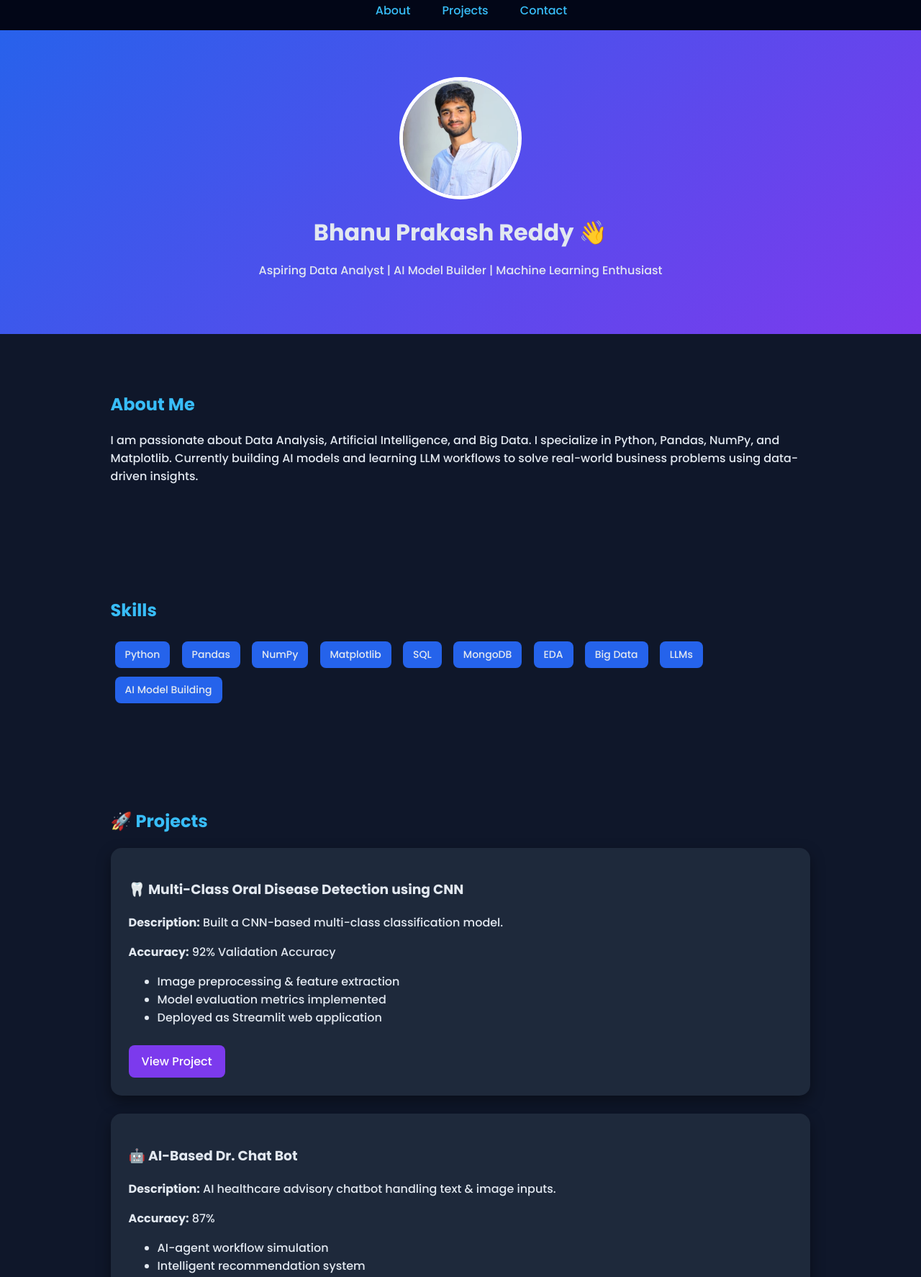
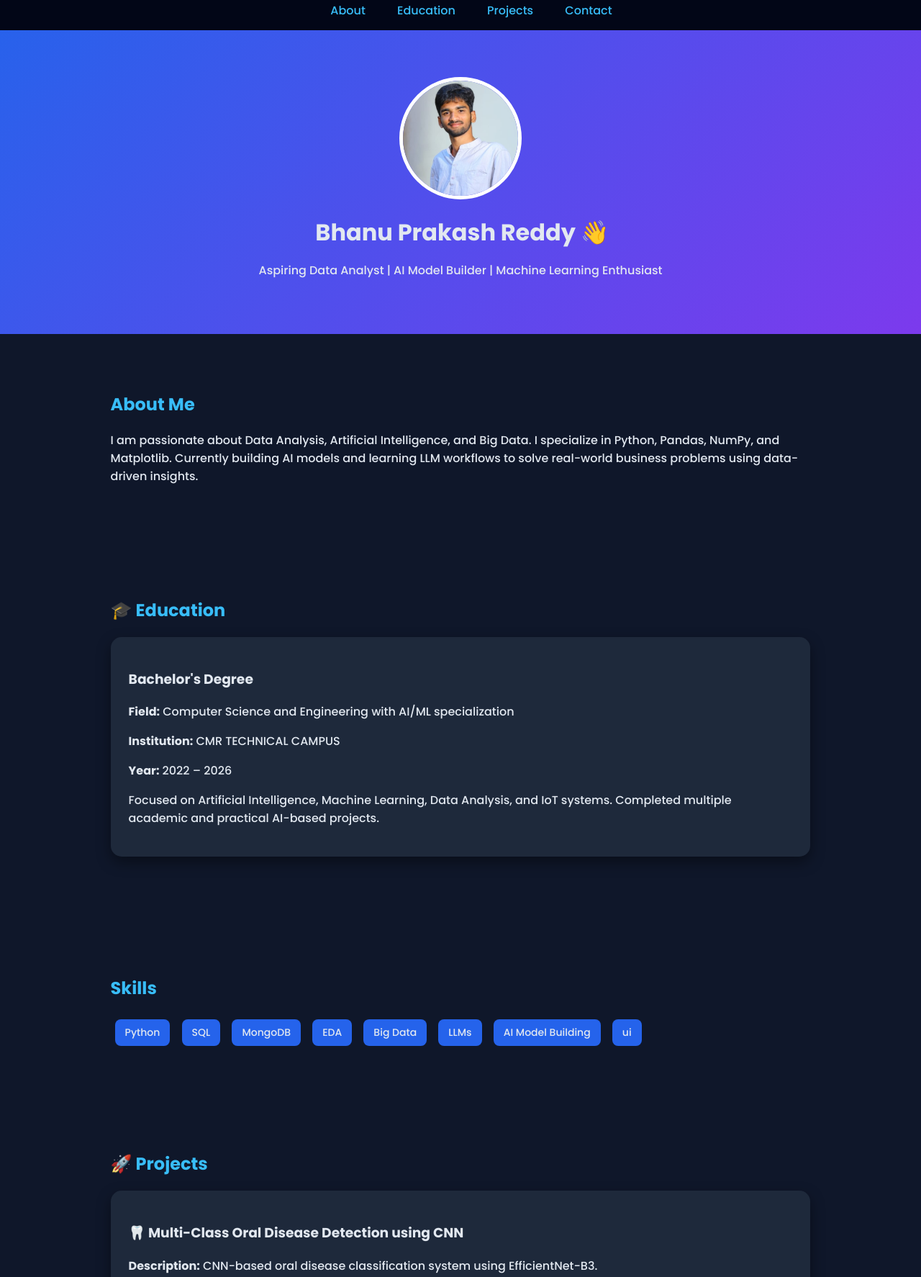
Before and after one commit to bhanub22/bhanuprakashreddy-.github.io, a plain HTML site: page index.html in a window 1280 px wide. Shown: the part 13-1787 px from the top of the page at 72% size. Drawn offline with Linux system fonts and the light colour scheme.

Commit message:
Enhance header and add education section
Added education section with details about the Bachelor's degree and updated header with an ID for animation.

```diff
--- a/index.html
+++ b/index.html
@@ -42,8 +42,9 @@ color:white;
 /* HEADER */
 header{
 text-align:center;
-padding:120px 20px 60px; /* extra top padding for fixed nav */
+padding:120px 20px 60px;
 background:linear-gradient(135deg,#2563eb,#7c3aed);
+overflow:hidden;
 }
 
 header img{
@@ -57,6 +58,12 @@ object-fit:cover;
 h1{
 margin:15px 0 5px;
 font-size:32px;
+transition:transform 1.5s ease;
+}
+
+/* Animation after 5 seconds */
+.move{
+transform:translateX(50px);
 }
 
 /* SECTIONS */
@@ -100,6 +107,7 @@ background:#7c3aed;
 color:white;
 border-radius:8px;
 margin-top:10px;
+margin-right:10px;
 text-decoration:none;
 }
 
@@ -123,6 +131,7 @@ font-size:14px;
 <!-- NAVBAR -->
 <nav>
 <a href="#about">About</a>
+<a href="#education">Education</a>
 <a href="#projects">Projects</a>
 <a href="#contact">Contact</a>
 </nav>
@@ -130,7 +139,7 @@ font-size:14px;
 <!-- HEADER -->
 <header>
 <img src="bhanu.jpg" alt="Bhanu Photo">
-<h1>Bhanu Prakash Reddy 👋</h1>
+<h1 id="mainName">Bhanu Prakash Reddy 👋</h1>
 <p>Aspiring Data Analyst | AI Model Builder | Machine Learning Enthusiast</p>
 </header>
 
@@ -144,20 +153,35 @@ Currently building AI models and learning LLM workflows to solve real-world busi
 </p>
 </section>
 
+<!-- EDUCATION -->
+<section id="education">
+<h2>🎓 Education</h2>
+
+<div class="card">
+<h3>Bachelor's Degree</h3>
+<p><strong>Field:</strong> Computer Science and Engineering with AI/ML specialization </p>
+<p><strong>Institution:</strong> CMR TECHNICAL CAMPUS</p>
+<p><strong>Year:</strong> 2022 – 2026</p>
+<p>
+Focused on Artificial Intelligence, Machine Learning, Data Analysis, and IoT systems.
+Completed multiple academic and practical AI-based projects.
+</p>
+</div>
+
+</section>
+
 <!-- SKILLS -->
 <section>
 <h2>Skills</h2>
 <div class="skills">
 <span>Python</span>
-<span>Pandas</span>
-<span>NumPy</span>
-<span>Matplotlib</span>
 <span>SQL</span>
 <span>MongoDB</span>
 <span>EDA</span>
 <span>Big Data</span>
 <span>LLMs</span>
 <span>AI Model Building</span>
+<span>ui</span>
 </div>
 </section>
 
@@ -167,14 +191,25 @@ Currently building AI models and learning LLM workflows to solve real-world busi
 
 <div class="card">
 <h3>🦷 Multi-Class Oral Disease Detection using CNN</h3>
-<p><strong>Description:</strong> Built a CNN-based multi-class classification model.</p>
+<p><strong>Description:</strong> CNN-based oral disease classification system using EfficientNet-B3.</p>
 <p><strong>Accuracy:</strong> 92% Validation Accuracy</p>
+
 <ul>
-<li>Image preprocessing & feature extraction</li>
-<li>Model evaluation metrics implemented</li>
-<li>Deployed as Streamlit web application</li>
+<li>Image preprocessing & augmentation</li>
+<li>Feature extraction</li>
+<li>Trained on 4,963 labeled dental images</li>
+<li>Deployed using Streamlit</li>
 </ul>
-<a class="btn" href="https://github.com/yourusername/oral-disease-detection-cnn" target="_blank">View Project</a>
+
+<h4>📸 Project Screenshots</h4>
+
+<img src="oral-home.png" width="100%" style="border-radius:10px; margin-bottom:15px;">
+<img src="oral-upload.png" width="100%" style="border-radius:10px; margin-bottom:15px;">
+<img src="oral-result.png" width="100%" style="border-radius:10px; margin-bottom:15px;">
+
+<a class="btn" href="https://your-streamlit-link.com" target="_blank">Live Demo</a>
+<a class="btn" href="https://github.com/yourusername/oral-disease-detection-cnn" target="_blank">View Code</a>
+
 </div>
 
 <div class="card">
@@ -186,7 +221,7 @@ Currently building AI models and learning LLM workflows to solve real-world busi
 <li>Intelligent recommendation system</li>
 <li>Multi-input data handling</li>
 </ul>
-<a class="btn" href="https://github.com/yourusername/ai-dr-chatbot" target="_blank">View Project</a>
+<a class="btn" href="https://github.com/yourusername/ai-dr-chatbot" target="_blank">View Code</a>
 </div>
 
 <div class="card">
@@ -197,7 +232,7 @@ Currently building AI models and learning LLM workflows to solve real-world busi
 <li>Autonomous navigation logic</li>
 <li>Hardware-software integration</li>
 </ul>
-<a class="btn" href="https://github.com/yourusername/smart-floor-cleaning-robot" target="_blank">View Project</a>
+<a class="btn" href="https://github.com/yourusername/smart-floor-cleaning-robot" target="_blank">View Code</a>
 </div>
 
 <div class="card">
@@ -227,5 +262,11 @@ Currently building AI models and learning LLM workflows to solve real-world busi
 © 2026 Bhanu Prakash Reddy | Built with GitHub Pages 🚀
 </footer>
 
+<script>
+setTimeout(function(){
+document.getElementById("mainName").classList.add("move");
+}, 5000);
+</script>
+
 </body>
 </html>
```
